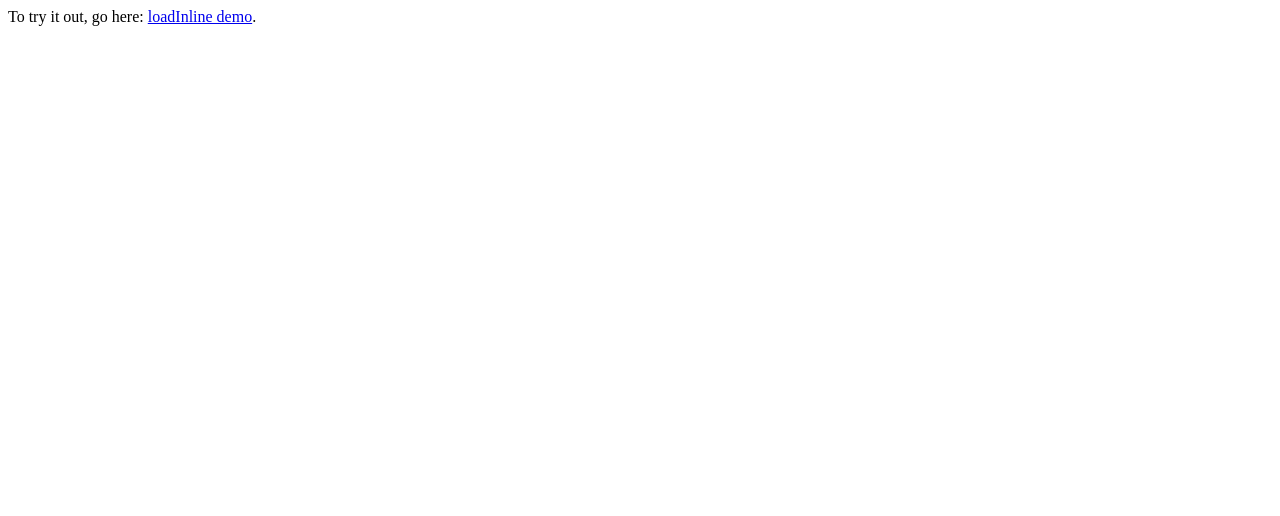
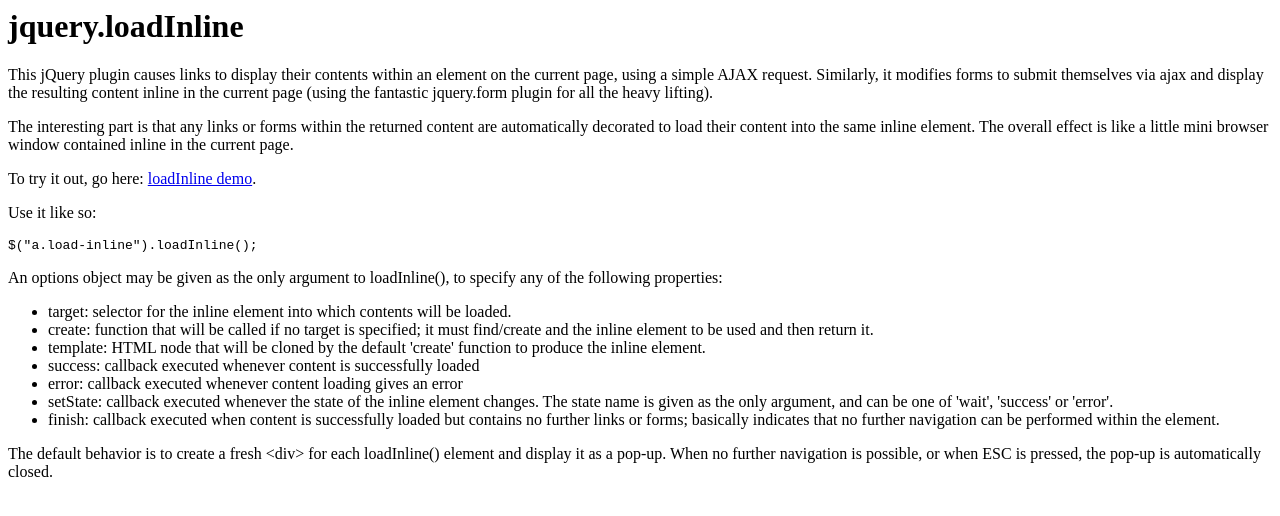
Before and after one commit to rfk/jquery-loadinline, a plain HTML site: page index.html in a window 1280 px wide. Drawn offline with Linux system fonts and the light colour scheme.

Commit message:
add README data to index.html

```diff
--- a/index.html
+++ b/index.html
@@ -2,6 +2,57 @@
 <head>
 </head>
 <body>
-To try it out, go here: <a href="./test/index.html">loadInline demo</a>.
+
+<h1>jquery.loadInline</h1>
+
+<p>This jQuery plugin causes links to display their contents within an
+element on the current page, using a simple AJAX request.  Similarly,
+it modifies forms to submit themselves via ajax and display the resulting
+content inline in the current page (using the fantastic jquery.form
+plugin for all the heavy lifting).</p>
+
+<p>The interesting part is that any links or forms within the returned content
+are automatically decorated to load their content into the same inline
+element. The overall effect is like a little mini browser window contained
+inline in the current page.</p>
+
+<p>To try it out, go here: <a href="./test/index.html">loadInline demo</a>.</p>
+
+<p>Use it like so:</p>
+
+<code>
+    $("a.load-inline").loadInline();
+</code>
+
+<p>An options object may be given as the only argument to loadInline(), to
+specify any of the following properties:</p>
+
+<ul>
+<li>target:  selector for the inline element into which contents
+             will be loaded.</li>
+
+<li>create:  function that will be called if no target is specified;
+             it must find/create and the inline element to be used
+             and then return it.</li>
+
+<li>template:  HTML node that will be cloned by the default 'create'
+               function to produce the inline element.</li>
+
+<li>success:  callback executed whenever content is successfully loaded</li>
+
+<li>error:  callback executed whenever content loading gives an error</li>
+
+<li>setState:  callback executed whenever the state of the inline element
+               changes.  The state name is given as the only argument,
+               and can be one of 'wait', 'success' or 'error'.</li>
+
+<li>finish:  callback executed when content is successfully loaded but
+             contains no further links or forms; basically indicates that
+             no further navigation can be performed within the element.</li>
+</ul>
+
+<p>The default behavior is to create a fresh &lt;div&gt; for each loadInline() element
+and display it as a pop-up.  When no further navigation is possible, or when
+ESC is pressed, the pop-up is automatically closed.</p>
 </body>
 </html>
```
